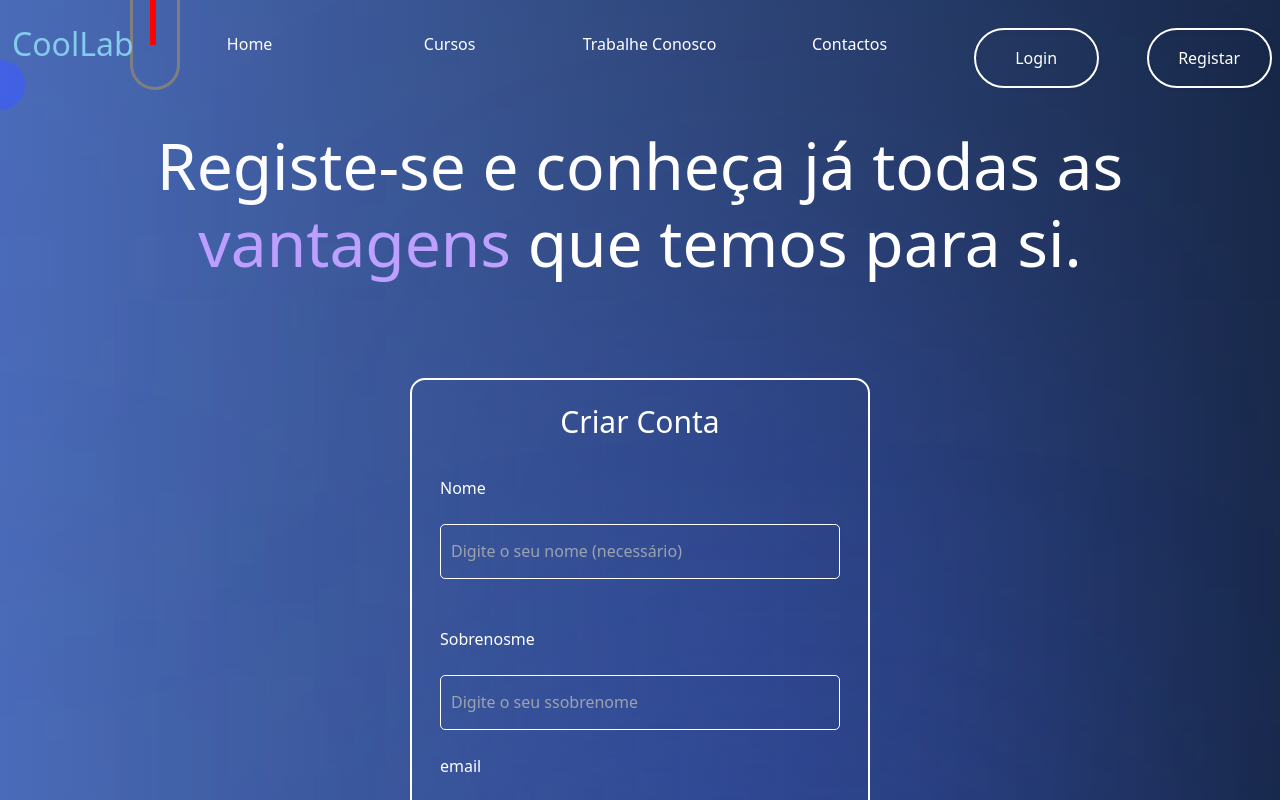
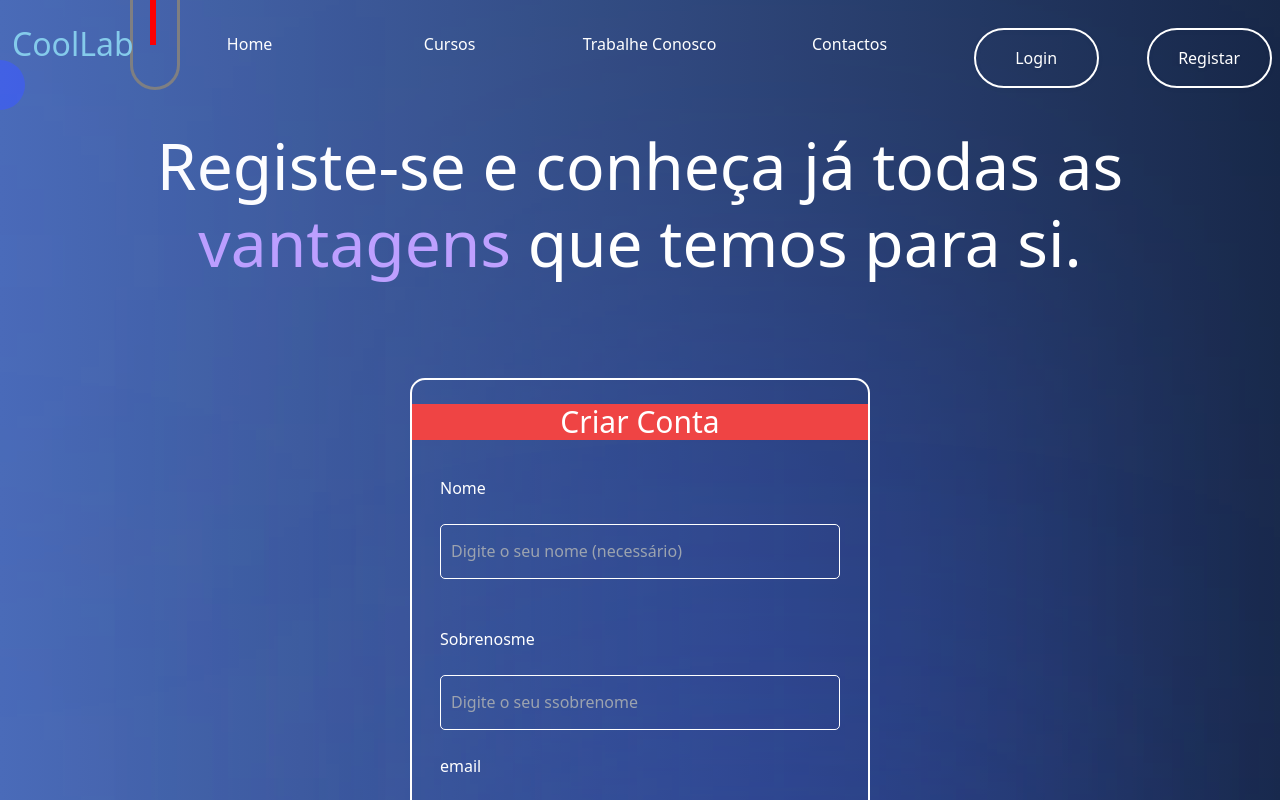
Before and after one commit to DarioDourado/OnlineSchoolProject, a React (Vite) app: page /RegisterPage in a window 1280 px wide. Shown: the top 800 px of the page. Built offline with nearby package versions, Linux system fonts and the light colour scheme; a web font is replaced by a local one.

Commit message:
CoolLab Criar conta

```diff
--- a/src/UI/RegForm/components/RegForm.jsx
+++ b/src/UI/RegForm/components/RegForm.jsx
@@ -40,7 +40,7 @@
             <section>
             </section>
             <fieldset>
-                <legend className='text-center text-3xl mt-6'>Criar Conta</legend>
+                <legend className='text-center text-3xl mt-6 bg-red-500'>Criar Conta</legend>
 
 
                 <form className='flex flex-col p-7 gap-4'>
```
Also changed, not shown: src/UI/RegForm/components/regForm.css (line endings or trailing spaces).
